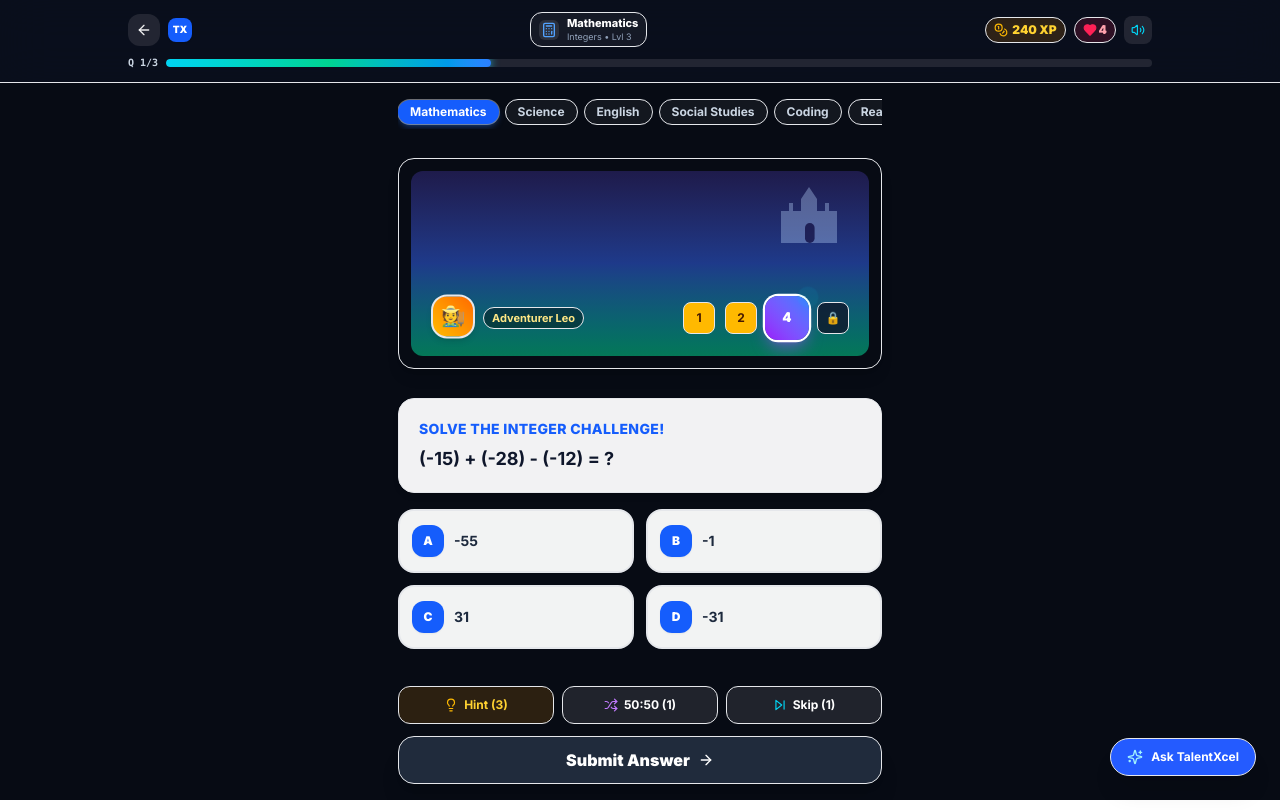
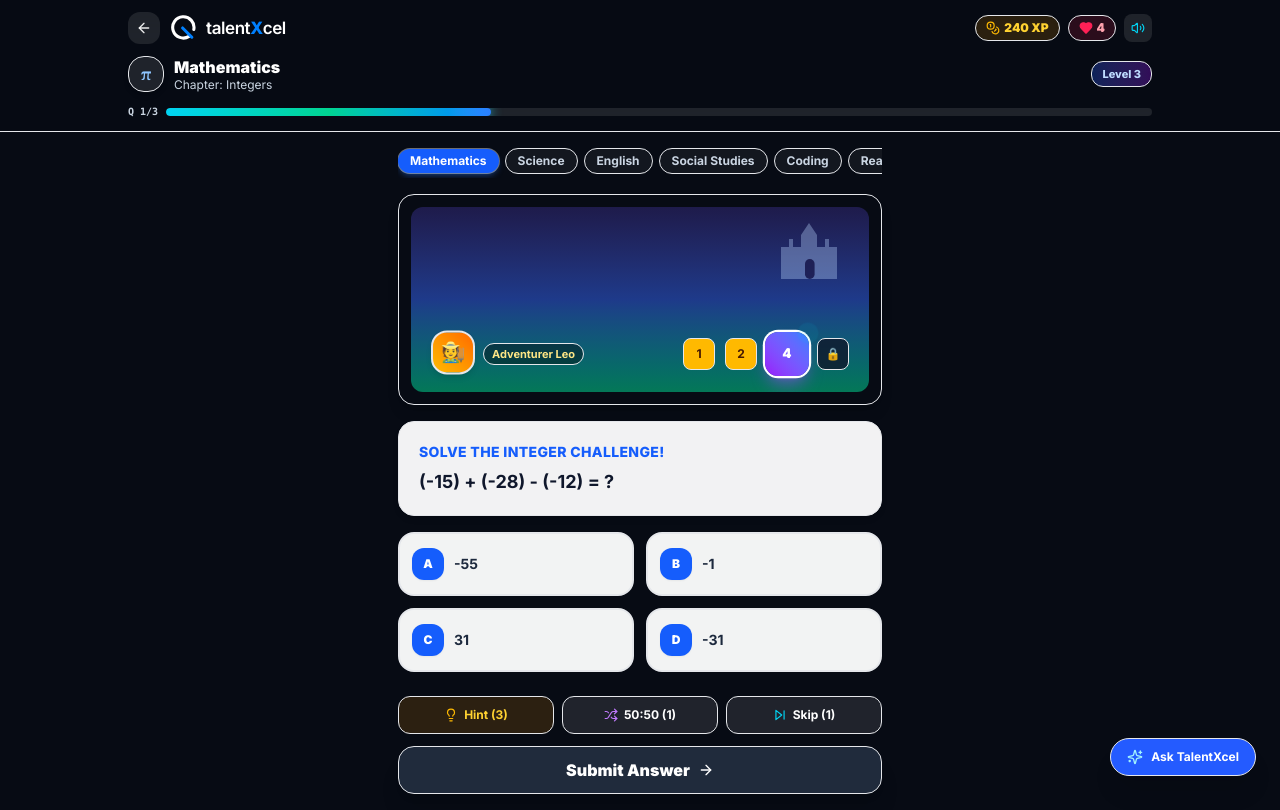
Before and after one commit to superapp124-cloud/TalentxcelNet, a Next.js app: page /game in a window 1280 px wide. Built offline with nearby package versions, Linux system fonts and the light colour scheme.

Commit message:
fix(branding): enforce authentic TalentXcel emblem and wordmark across game header and checkout

```diff
--- a/app/admin/growth-analytics/page.tsx
+++ b/app/admin/growth-analytics/page.tsx
@@ -18,6 +18,7 @@ import {
   Calendar,
 } from 'lucide-react'
 import { Badge } from '@/components/ui/badge'
+import { TalentXcelEmblem } from '@/components/brand/logo'
 import { Button } from '@/components/ui/button'
 
 interface GrowthMetricsResponse {
@@ -71,9 +72,7 @@ export default function GrowthAnalyticsDashboard() {
       <div className="bg-white border-b border-slate-200">
         <div className="max-w-7xl mx-auto px-4 sm:px-6 lg:px-8 py-4 flex items-center justify-between">
           <div className="flex items-center gap-3">
-            <div className="w-8 h-8 rounded-lg bg-slate-900 text-white font-bold flex items-center justify-center text-xs">
-              TX
-            </div>
+            <TalentXcelEmblem className="w-8 h-8 text-slate-900" pixelSize={32} />
             <div>
               <h1 className="text-base font-bold text-slate-900 flex items-center gap-2">
                 Truthful Funnel & Growth Analytics
--- a/components/commerce/razorpay-checkout-modal.tsx
+++ b/components/commerce/razorpay-checkout-modal.tsx
@@ -15,6 +15,7 @@ import {
 } from 'lucide-react'
 import { Badge } from '@/components/ui/badge'
 import { Button } from '@/components/ui/button'
+import { TalentXcelEmblem } from '@/components/brand/logo'
 import { ALL_COMMERCIAL_PRODUCTS, calculateCommercialOrderSummary } from '@/packages/core/src/data/product-catalog'
 import type { CommercialProduct, CommercialOrderSummary, LearnerEntitlement } from '@/packages/core/src/types'
 
@@ -220,9 +221,7 @@ export function RazorpayCheckoutModal({
         {/* Header */}
         <div className="flex items-center justify-between px-5 py-3 bg-slate-50 border-b border-slate-200 shrink-0">
           <div className="flex items-center gap-2">
-            <div className="w-7 h-7 rounded-lg bg-blue-600 flex items-center justify-center text-white font-bold text-xs">
-              TX
-            </div>
+            <TalentXcelEmblem className="w-7 h-7 text-slate-900" pixelSize={28} />
             <div>
               <h3 className="text-sm font-bold text-slate-900">
                 {isSuccess ? 'Payment Successful' : 'Secure Checkout'}
--- a/components/game-engine/game-header.tsx
+++ b/components/game-engine/game-header.tsx
@@ -9,7 +9,6 @@ import {
   Heart,
   Coins,
   Sparkles,
-  Calculator,
   FlaskConical,
   BookOpen,
   Compass,
@@ -51,34 +50,41 @@ export function GameHeader({
   const getSubjectIcon = () => {
     switch (subject.code) {
       case 'math':
-        return <Calculator className="w-4 h-4 text-blue-400" />
+        return (
+          <span className="font-serif font-black text-blue-300 text-base leading-none">
+            π
+          </span>
+        )
       case 'science':
-        return <FlaskConical className="w-4 h-4 text-emerald-400" />
+        return <FlaskConical className="w-5 h-5 text-emerald-300" />
       case 'english':
-        return <BookOpen className="w-4 h-4 text-amber-400" />
+        return <BookOpen className="w-5 h-5 text-amber-300" />
       case 'social_studies':
-        return <Compass className="w-4 h-4 text-emerald-400" />
+        return <Compass className="w-5 h-5 text-sky-300" />
       case 'coding':
-        return <Code2 className="w-4 h-4 text-cyan-400" />
+        return <Code2 className="w-5 h-5 text-cyan-300" />
       case 'reasoning':
-        return <Puzzle className="w-4 h-4 text-purple-400" />
+        return <Puzzle className="w-5 h-5 text-purple-300" />
       case 'general_knowledge':
-        return <Award className="w-4 h-4 text-yellow-400" />
+        return <Award className="w-5 h-5 text-yellow-300" />
       case 'hindi':
-        return <Sparkles className="w-4 h-4 text-orange-400" />
+        return <Sparkles className="w-5 h-5 text-orange-300" />
       default:
-        return <Sparkles className="w-4 h-4 text-blue-400" />
+        return <Sparkles className="w-5 h-5 text-blue-300" />
     }
   }
 
   const progressPercentage = Math.min(100, Math.round((currentQuestion / totalQuestions) * 100))
 
   return (
-    <header className="w-full bg-[#0a0f1d]/90 backdrop-blur-xl border-b border-white/10 px-3 py-2.5 sm:px-4 sm:py-3 text-white">
-      {/* Top Bar: Navigation, Brand, Stats & Sound */}
-      <div className="flex items-center justify-between gap-2 max-w-5xl mx-auto">
-        {/* Left: Back button & TalentXcel Logo */}
-        <div className="flex items-center gap-2">
+    <header className="w-full bg-[#070b14]/95 backdrop-blur-xl border-b border-white/10 px-3 py-2.5 sm:px-4 sm:py-3 text-white">
+      <div className="max-w-5xl mx-auto space-y-2.5">
+        {/* ================================================================= */}
+        {/* TOP STATUS BAR: Back Button + OFFICIAL TALENTXCEL LOGO + XP + HEARTS */}
+        {/* ================================================================= */}
+        <div className="flex items-center justify-between gap-3">
+          {/* Left: Back button & Authentic TalentXcel Brand */}
+          <div className="flex items-center gap-2.5">
             <button
               type="button"
               onClick={onExit}
@@ -88,41 +94,32 @@ export function GameHeader({
               <ArrowLeft className="w-4 h-4" />
             </button>
 
-          <Link href="/" className="flex items-center gap-1.5 group">
-            <div className="w-6 h-6 rounded-lg bg-blue-600 flex items-center justify-center text-[10px] font-black text-white shadow-xs">
-              TX
-            </div>
-            <span className="hidden xs:inline-block font-bold text-xs tracking-tight text-white group-hover:text-blue-400 transition-colors">
-              TalentXcel<span className="text-[10px] text-blue-400">®</span>
+            {/* Official Brand Logo: Emblem + Wordmark */}
+            <Link
+              href="/"
+              className="flex items-center gap-2 group transition-transform active:scale-[0.98]"
+              aria-label="TalentXcel Home"
+            >
+              <TalentXcelEmblem
+                className="h-7 w-7 text-white group-hover:scale-105 transition-transform duration-200"
+                pixelSize={28}
+              />
+              <span className="font-semibold text-[17px] tracking-tight text-white font-sans leading-none inline-flex items-baseline">
+                talent<span className="font-extrabold text-[#0080FF]">X</span>cel
               </span>
             </Link>
           </div>
 
-        {/* Center: Subject Title & Chapter */}
-        <div className="flex items-center gap-2 px-2 py-1 rounded-xl bg-white/5 border border-white/10">
-          <div className="w-5 h-5 rounded-md bg-white/10 flex items-center justify-center">
-            {getSubjectIcon()}
-          </div>
-          <div className="text-left">
-            <p className="text-[11px] font-extrabold text-white leading-tight truncate max-w-[110px] sm:max-w-[160px]">
-              {subject.title}
-            </p>
-            <p className="text-[9px] text-slate-400 leading-tight truncate max-w-[110px] sm:max-w-[160px]">
-              {chapter.title} • Lvl {chapter.level}
-            </p>
-          </div>
-        </div>
-
-        {/* Right: XP Counter, Hearts & Sound */}
+          {/* Right: XP Counter, Hearts Meter & Audio Toggle */}
           <div className="flex items-center gap-1.5 sm:gap-2">
             {/* XP Pill */}
-          <div className="flex items-center gap-1 px-2 py-1 rounded-full bg-amber-500/15 border border-amber-500/30 text-amber-300 font-black text-xs shadow-inner">
+            <div className="flex items-center gap-1 px-2.5 py-1 rounded-full bg-amber-500/15 border border-amber-500/30 text-amber-300 font-black text-xs shadow-inner">
               <Coins className="w-3.5 h-3.5 text-amber-400" />
               <span>{xp} XP</span>
             </div>
 
             {/* Hearts Meter */}
-          <div className="flex items-center gap-0.5 px-2 py-1 rounded-full bg-rose-500/15 border border-rose-500/30 text-rose-300 font-black text-xs">
+            <div className="flex items-center gap-1 px-2.5 py-1 rounded-full bg-rose-500/15 border border-rose-500/30 text-rose-300 font-black text-xs">
               <Heart className="w-3.5 h-3.5 fill-rose-500 text-rose-500" />
               <span>{hearts}</span>
             </div>
@@ -134,19 +131,50 @@ export function GameHeader({
               className="w-7 h-7 rounded-lg bg-white/10 hover:bg-white/20 active:scale-95 transition-all flex items-center justify-center text-white/80"
               title={isMuted ? 'Unmute Sound' : 'Mute Sound'}
             >
-            {isMuted ? <VolumeX className="w-3.5 h-3.5 text-slate-400" /> : <Volume2 className="w-3.5 h-3.5 text-cyan-400" />}
+              {isMuted ? (
+                <VolumeX className="w-3.5 h-3.5 text-slate-400" />
+              ) : (
+                <Volume2 className="w-3.5 h-3.5 text-cyan-400" />
+              )}
             </button>
           </div>
         </div>
 
-      {/* Bottom Progress Bar: Q 4/10 */}
-      <div className="max-w-5xl mx-auto mt-2 flex items-center gap-2">
+        {/* ================================================================= */}
+        {/* DEDICATED SUBJECT & CHAPTER IDENTITY (MATCHING REFERENCE MOCKUP)  */}
+        {/* ================================================================= */}
+        <div className="flex items-center justify-between gap-3 pt-0.5">
+          <div className="flex items-center gap-2.5">
+            {/* Glowing Circular Subject Emblem */}
+            <div className="w-9 h-9 rounded-2xl bg-white/10 border border-white/20 shadow-md flex items-center justify-center shrink-0">
+              {getSubjectIcon()}
+            </div>
+            <div>
+              <h2 className="text-sm sm:text-base font-black text-white leading-tight">
+                {subject.title}
+              </h2>
+              <p className="text-[10px] sm:text-xs text-slate-300 leading-tight">
+                Chapter: {chapter.title}
+              </p>
+            </div>
+          </div>
+
+          {/* Level Pill */}
+          <div className="px-2.5 py-1 rounded-xl bg-gradient-to-r from-blue-600/30 to-purple-600/30 border border-blue-400/30 text-[10px] sm:text-[11px] font-extrabold text-blue-200">
+            Level {chapter.level}
+          </div>
+        </div>
+
+        {/* ================================================================= */}
+        {/* GLOWING PROGRESS BAR: Q 4/10                                     */}
+        {/* ================================================================= */}
+        <div className="flex items-center gap-2 pt-0.5">
           <span className="text-[10px] font-bold text-slate-300 shrink-0 font-mono">
             Q {currentQuestion}/{totalQuestions}
           </span>
           <div className="relative flex-1 h-2 rounded-full bg-white/10 overflow-hidden">
             <div
-            className="h-full rounded-full bg-gradient-to-r from-cyan-400 via-emerald-400 to-blue-500 transition-all duration-300 shadow-[0_0_10px_#22d3ee]"
+              className="h-full rounded-full bg-gradient-to-r from-cyan-400 via-emerald-400 to-blue-500 transition-all duration-300 shadow-[0_0_12px_#22d3ee]"
               style={{ width: `${progressPercentage}%` }}
             />
           </div>
@@ -156,6 +184,7 @@ export function GameHeader({
             </span>
           )}
         </div>
+      </div>
     </header>
   )
 }
```
Also changed, not shown: app/(public)/game/page.tsx (+9 -4 lines). Lines whose indentation alone changed are shown as unchanged.
